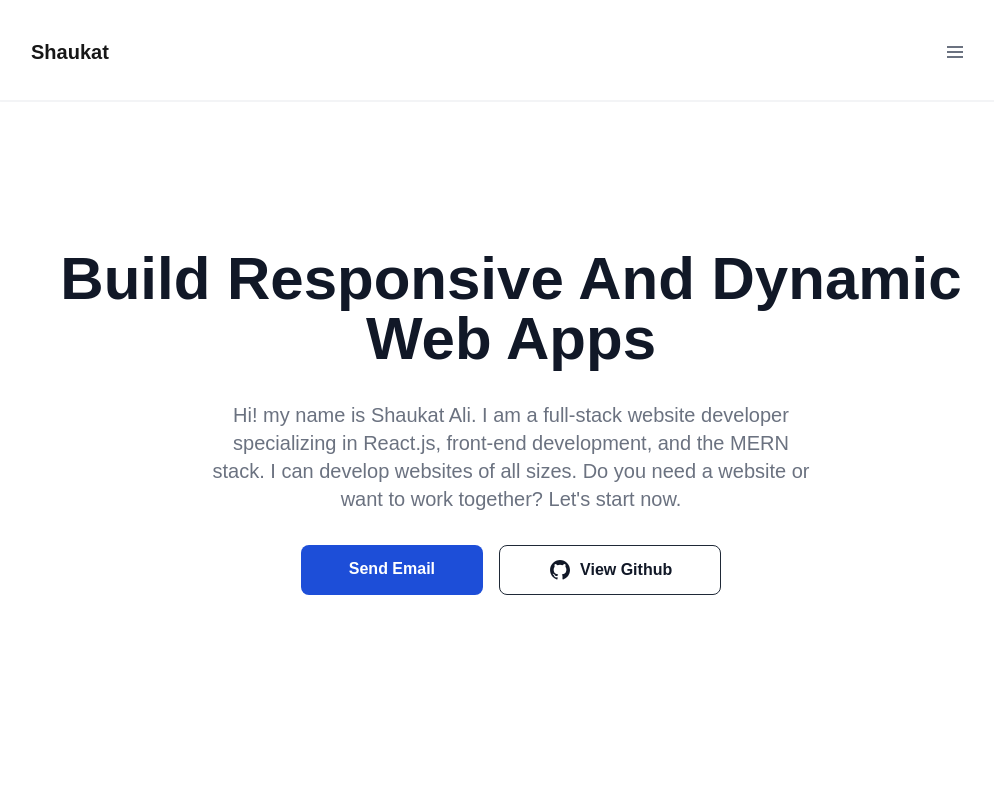
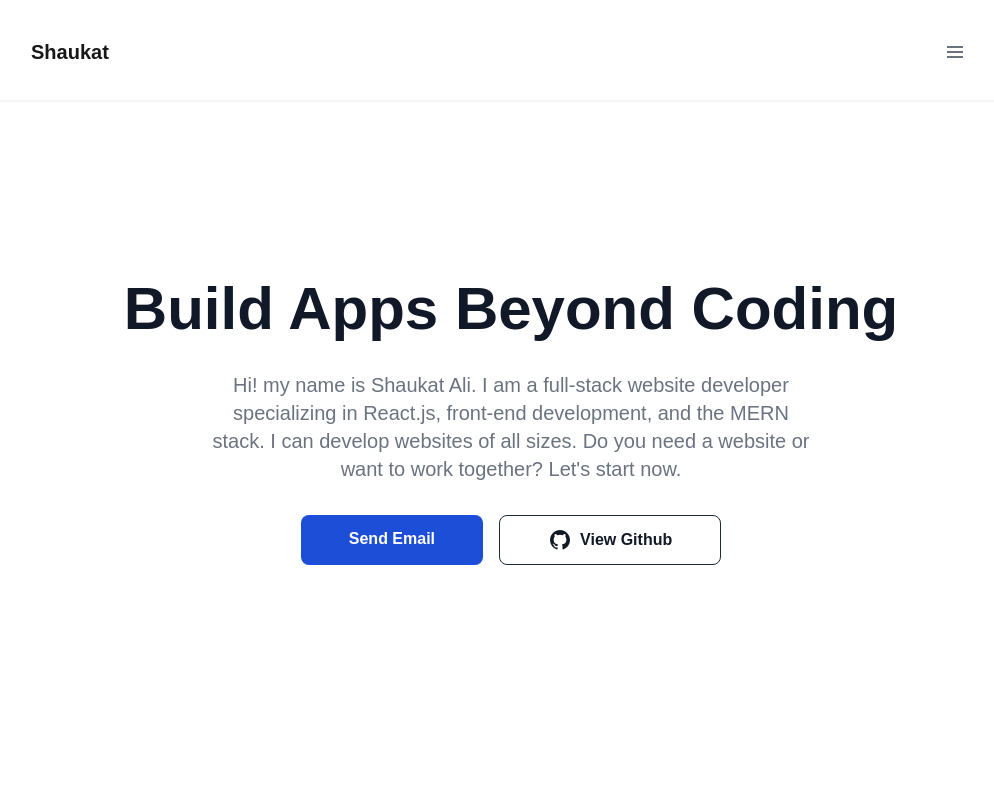
Before and after one commit to Shaukat-AB/next-portfolio, a Next.js app: page / in a window 1280 px wide. Shown: the top 800 px of the page, without its empty margins (129-1123 px from the left). Built offline with nearby package versions, Linux system fonts and the light colour scheme.

Commit message:
Update heading

```diff
--- a/src/components/hero-section/HeroSection.tsx
+++ b/src/components/hero-section/HeroSection.tsx
@@ -5,7 +5,7 @@ const HeroSection = () => {
     return (
         <section className="min-h-[80vh] text-center flex items-center justify-center flex-col mb-16">
             <h1 className="main-title mb-8">
-                Build Responsive And Dynamic Web Apps
+                Build Apps Beyond Coding
             </h1>
             <p className="mb-8 text-lg font-normal text-gray-500 lg:text-xl sm:px-16 xl:px-48 dark:text-gray-400">
                 Hi! my name is Shaukat Ali. I am a full-stack website developer
```
